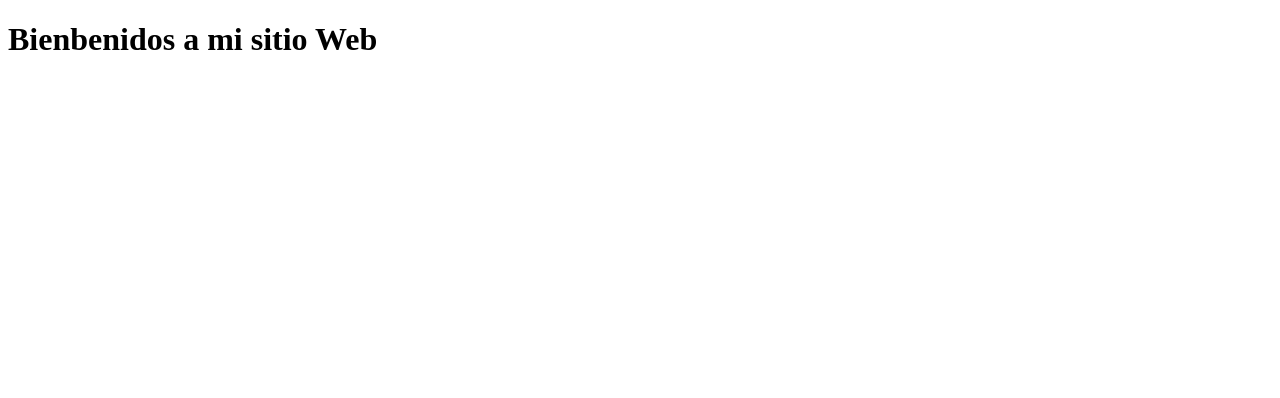
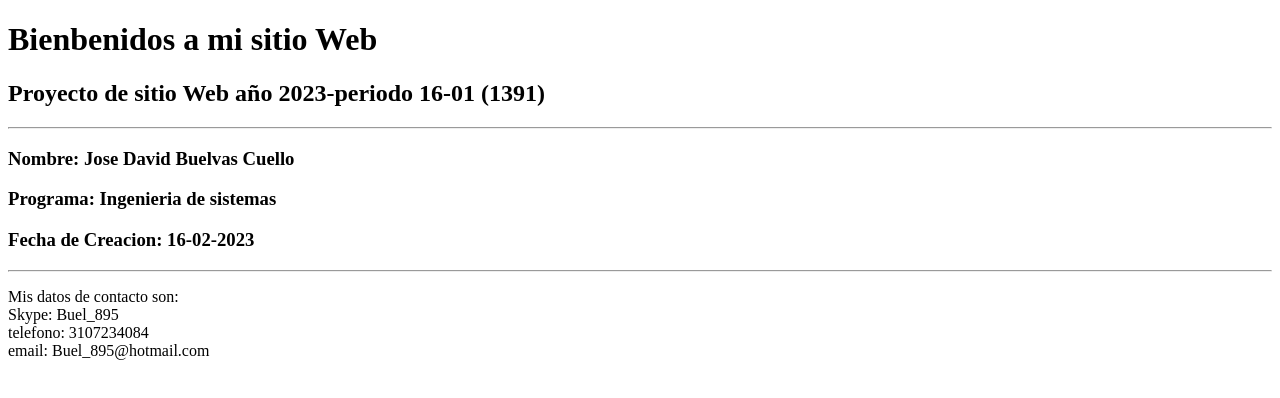
Before and after one commit to DSW-JoseBuelvas-1391/DSW-JoseBuelvas-1391, a plain HTML site: page index.html in a window 1280 px wide. Drawn offline with Linux system fonts and the light colour scheme.

Commit message:
Update index.html
Tercera actualizacion

```diff
--- a/index.html
+++ b/index.html
@@ -8,6 +8,17 @@
 </head>
 <body>
  <h1> Bienbenidos a mi sitio Web </h1>
+<h2> Proyecto de sitio Web año 2023-periodo 16-01 (1391) </h2>
+<hr>
+<h3> Nombre: Jose David Buelvas Cuello </h3>
+<h3> Programa: Ingenieria de sistemas </h3>
+<h3> Fecha de Creacion: 16-02-2023 </h3>
+<hr>
+<p> Mis datos de contacto son: <br>
+     Skype:  Buel_895 <br>
+     telefono: 3107234084 <br>
+     email: Buel_895@hotmail.com <br>
+</p>
 
 </body>
 </html>
```
